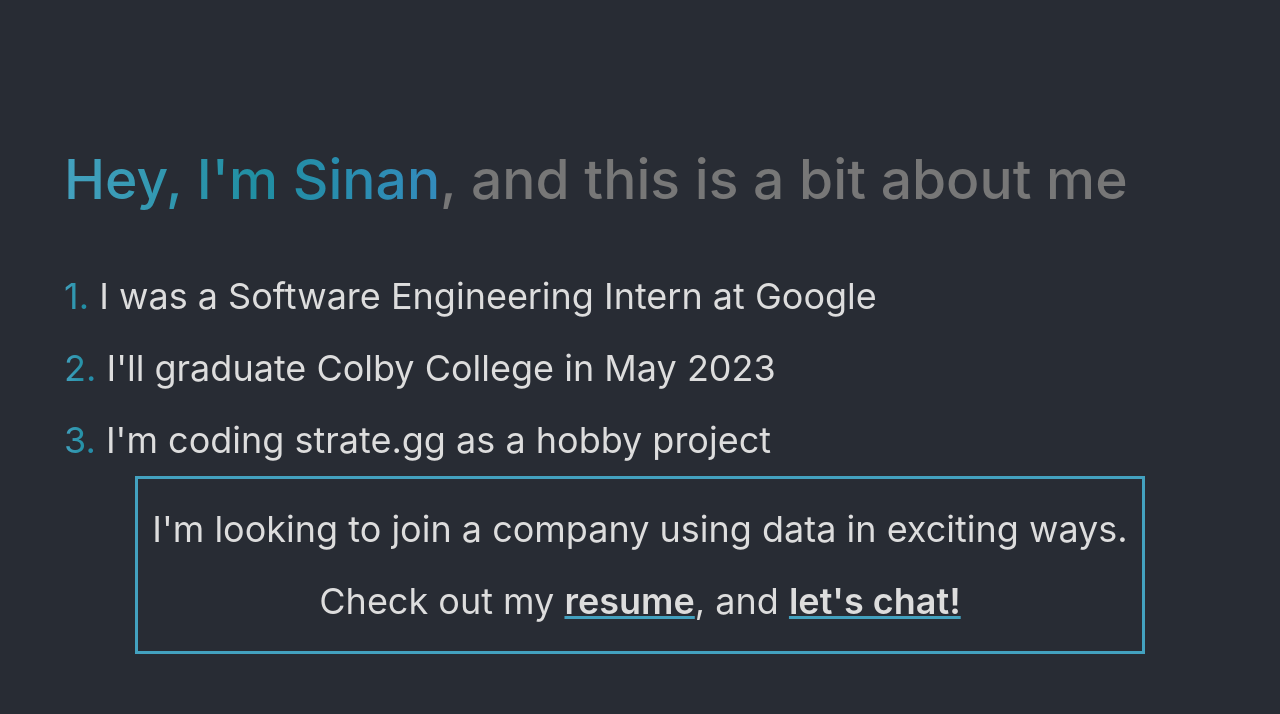
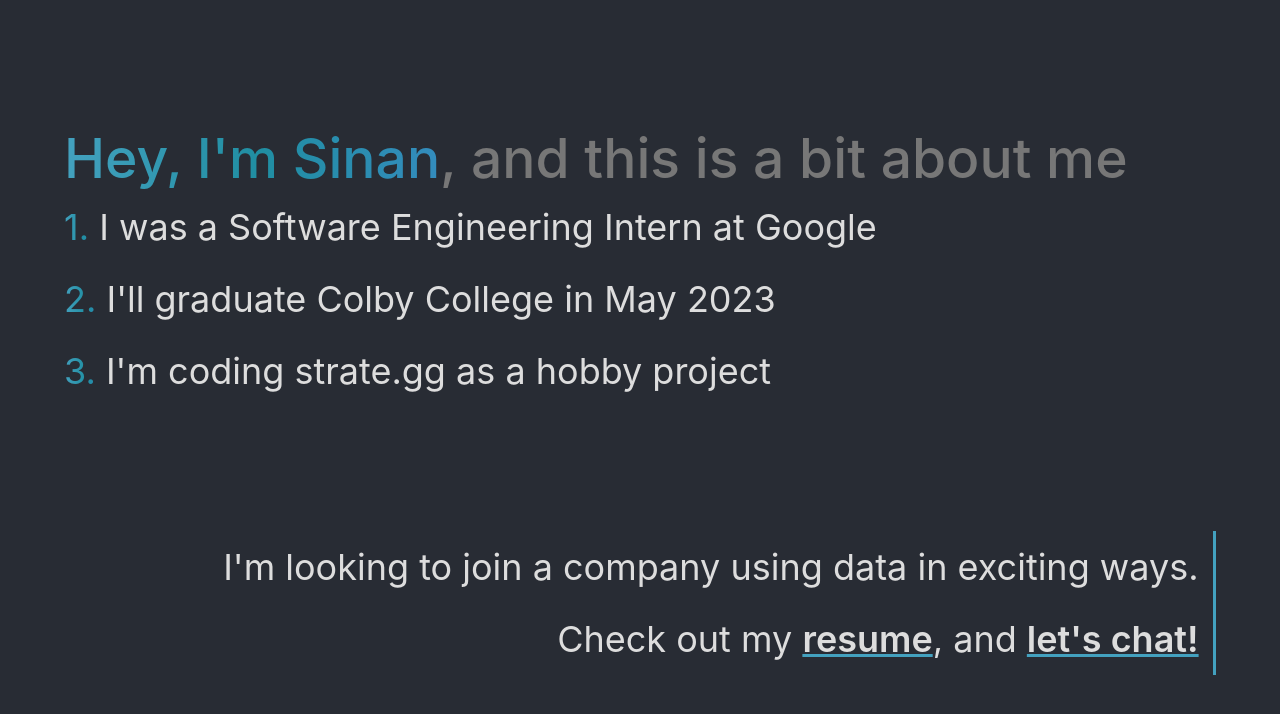
Before and after one commit to enjoythecode/sinany.me, a React (Create React App) app in the folder portfolio/: page / in a window 1280 px wide. Shown: the top 714 px of the page. Built offline with nearby package versions, Linux system fonts and the light colour scheme.

Commit message:
rainbox box to the right!

```diff
--- a/portfolio/src/App.css
+++ b/portfolio/src/App.css
@@ -13,7 +13,7 @@ html {
   display: flex;
   flex-direction: column;
   align-items: left;
-  justify-content: center;
+  justify-content: space-evenly;
   color: #ddd;
 }
 
@@ -55,7 +55,6 @@ ol {
 	font-size: 2.3rem;
 	font-weight: 500;
 	margin: 0;
-	margin-bottom: 2rem;
 }
 
 .header-second {
@@ -81,14 +80,14 @@ ol {
 }
 
 .rainbow-box {
-	border: white 3px solid;
+	border-right: white 3px solid;
 	animation: animateRainbowBorderColor 10s linear infinite;
 	display: inline-block;
 }
 
 .rainbow-box > p {
-	padding: 0.6rem;
-	text-align: center;
+	padding: 0rem 0.6rem;
+	text-align: right;
 }
 
 @keyframes animateRainbowBorderColor {
@@ -122,7 +121,7 @@ ol {
 	color: #777;
 }
 
-.horizontal-center{
+.horizontal-right{
 	display: flex;
-	justify-content: center;
+	justify-content: right;
 }
--- a/portfolio/src/App.js
+++ b/portfolio/src/App.js
@@ -4,6 +4,7 @@ function App() {
   return (
 	<div className="App">
 		<header className="App-header">
+		<div>
 			<p id="header-top">
 				<span className="rainbow-text">Hey, I'm Sinan</span><span className="hidden-text">, and this is a bit about me</span>
 			</p>
@@ -15,7 +16,8 @@ function App() {
 					<li>I'm coding <span href="#projects-strategg">strate.gg</span> as a hobby project</li>
 				</ol>
 			</p>
-		<div className="horizontal-center">
+		</div>
+		<div className="horizontal-right">
 			<div className="rainbow-box">
 				<p className="header-second">
 					I'm looking to join a company using data in exciting ways.<br/>
```
Lines whose indentation alone changed are shown as unchanged.
